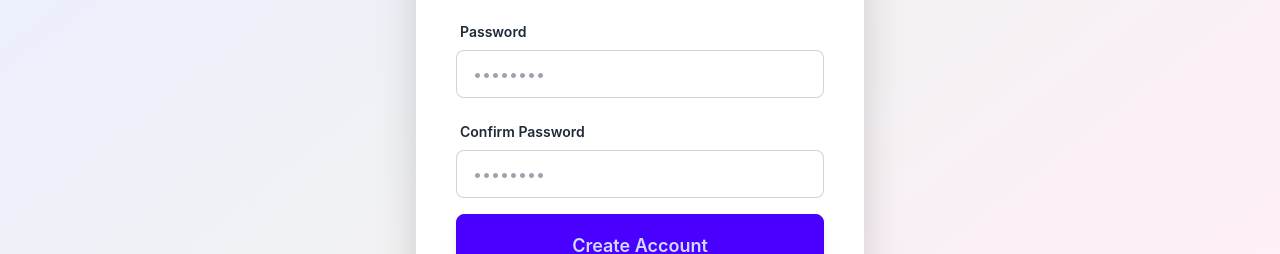
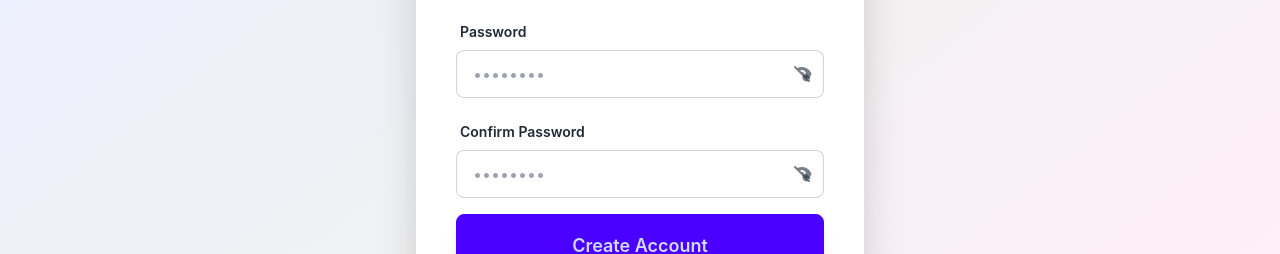
Before and after one commit to sumon72/Digital_Life_Lessons_Client, a React (Vite) app: page /register in a window 1280 px wide. Shown: the part 478-732 px from the top of the page. Built offline with nearby package versions, Linux system fonts and the light colour scheme; no server answers.

Commit message:
update login page

```diff
--- a/src/pages/Login.jsx
+++ b/src/pages/Login.jsx
@@ -8,6 +8,7 @@
 export default function Login() {
   const [email, setEmail] = useState('')
   const [password, setPassword] = useState('')
+  const [showPassword, setShowPassword] = useState(false)
   const [error, setError] = useState('')
   const [loading, setLoading] = useState(false)
   const navigate = useNavigate()
@@ -85,14 +86,34 @@
                 <label className="label">
                   <span className="label-text font-semibold text-base-content">Password</span>
                 </label>
+                <div className="relative">
                   <input
-                  type="password"
+                    type={showPassword ? 'text' : 'password'}
                     placeholder="••••••••"
-                  className="input input-bordered focus:input-primary transition-all"
+                    className="input input-bordered focus:input-primary transition-all w-full pr-12"
                     value={password}
                     onChange={(e) => setPassword(e.target.value)}
                     required
                   />
+                  <button
+                    type="button"
+                    onClick={() => setShowPassword(!showPassword)}
+                    className="absolute right-3 top-1/2 -translate-y-1/2 text-base-content/60 hover:text-base-content transition"
+                    title={showPassword ? 'Hide password' : 'Show password'}
+                  >
+                    {showPassword ? (
+                      <svg className="w-5 h-5" fill="currentColor" viewBox="0 0 20 20">
+                        <path d="M10 12a2 2 0 100-4 2 2 0 000 4z" />
+                        <path fillRule="evenodd" d="M.458 10C1.732 5.943 5.522 3 10 3s8.268 2.943 9.542 7c-1.274 4.057-5.064 7-9.542 7S1.732 14.057.458 10zM14 10a4 4 0 11-8 0 4 4 0 018 0z" clipRule="evenodd" />
+                      </svg>
+                    ) : (
+                      <svg className="w-5 h-5" fill="currentColor" viewBox="0 0 20 20">
+                        <path fillRule="evenodd" d="M3.707 2.293a1 1 0 00-1.414 1.414l14 14a1 1 0 001.414-1.414l-1.473-1.473A10.014 10.014 0 0019.542 10C18.268 5.943 14.478 3 10 3a9.958 9.958 0 00-4.512 1.074l-1.78-1.781zm4.261 4.26l1.514 1.515a2.003 2.003 0 012.45 2.45l1.514 1.514a4 4 0 00-5.478-5.478z" clipRule="evenodd" />
+                        <path d="M15.171 13.576l1.472 1.473a1 1 0 001.414-1.414l-2.96-2.96a9.97 9.97 0 00-1.926-1.538l-2.036 2.036a4 4 0 005.518 5.518l-1.482-1.482z" />
+                      </svg>
+                    )}
+                  </button>
+                </div>
               </div>
 
               <div className="form-control mt-8">
@@ -121,7 +142,7 @@
               <p className="text-center text-base-content/70">
                 Don't have an account?{' '}
                 <Link to="/register" className="text-primary font-semibold hover:underline">
-                  Create one
+                  Sign Up
                 </Link>
               </p>
             </div>
--- a/src/pages/Register.jsx
+++ b/src/pages/Register.jsx
@@ -10,6 +10,8 @@
   const [email, setEmail] = useState('')
   const [password, setPassword] = useState('')
   const [confirmPassword, setConfirmPassword] = useState('')
+  const [showPassword, setShowPassword] = useState(false)
+  const [showConfirmPassword, setShowConfirmPassword] = useState(false)
   const [error, setError] = useState('')
   const [loading, setLoading] = useState(false)
   const navigate = useNavigate()
@@ -32,6 +34,14 @@
 
     if (password.length < 6) {
       setError('Password must be at least 6 characters')
+      return
+    }
+    if (!/[A-Z]/.test(password)) {
+      setError('Password must include at least one uppercase letter')
+      return
+    }
+    if (!/[a-z]/.test(password)) {
+      setError('Password must include at least one lowercase letter')
       return
     }
 
@@ -119,28 +129,68 @@
                 <label className="label">
                   <span className="label-text font-semibold text-base-content">Password</span>
                 </label>
+                <div className="relative">
                   <input
-                  type="password"
+                    type={showPassword ? 'text' : 'password'}
                     placeholder="••••••••"
-                  className="input input-bordered focus:input-primary transition-all"
+                    className="input input-bordered focus:input-primary transition-all w-full pr-12"
                     value={password}
                     onChange={(e) => setPassword(e.target.value)}
                     required
                   />
+                  <button
+                    type="button"
+                    onClick={() => setShowPassword(!showPassword)}
+                    className="absolute right-3 top-1/2 -translate-y-1/2 text-base-content/60 hover:text-base-content transition"
+                    title={showPassword ? 'Hide password' : 'Show password'}
+                  >
+                    {showPassword ? (
+                      <svg className="w-5 h-5" fill="currentColor" viewBox="0 0 20 20">
+                        <path d="M10 12a2 2 0 100-4 2 2 0 000 4z" />
+                        <path fillRule="evenodd" d="M.458 10C1.732 5.943 5.522 3 10 3s8.268 2.943 9.542 7c-1.274 4.057-5.064 7-9.542 7S1.732 14.057.458 10zM14 10a4 4 0 11-8 0 4 4 0 018 0z" clipRule="evenodd" />
+                      </svg>
+                    ) : (
+                      <svg className="w-5 h-5" fill="currentColor" viewBox="0 0 20 20">
+                        <path fillRule="evenodd" d="M3.707 2.293a1 1 0 00-1.414 1.414l14 14a1 1 0 001.414-1.414l-1.473-1.473A10.014 10.014 0 0019.542 10C18.268 5.943 14.478 3 10 3a9.958 9.958 0 00-4.512 1.074l-1.78-1.781zm4.261 4.26l1.514 1.515a2.003 2.003 0 012.45 2.45l1.514 1.514a4 4 0 00-5.478-5.478z" clipRule="evenodd" />
+                        <path d="M15.171 13.576l1.472 1.473a1 1 0 001.414-1.414l-2.96-2.96a9.97 9.97 0 00-1.926-1.538l-2.036 2.036a4 4 0 005.518 5.518l-1.482-1.482z" />
+                      </svg>
+                    )}
+                  </button>
+                </div>
               </div>
 
               <div className="form-control">
                 <label className="label">
                   <span className="label-text font-semibold text-base-content">Confirm Password</span>
                 </label>
+                <div className="relative">
                   <input
-                  type="password"
+                    type={showConfirmPassword ? 'text' : 'password'}
                     placeholder="••••••••"
-                  className="input input-bordered focus:input-primary transition-all"
+                    className="input input-bordered focus:input-primary transition-all w-full pr-12"
                     value={confirmPassword}
                     onChange={(e) => setConfirmPassword(e.target.value)}
                     required
                   />
+                  <button
+                    type="button"
+                    onClick={() => setShowConfirmPassword(!showConfirmPassword)}
+                    className="absolute right-3 top-1/2 -translate-y-1/2 text-base-content/60 hover:text-base-content transition"
+                    title={showConfirmPassword ? 'Hide password' : 'Show password'}
+                  >
+                    {showConfirmPassword ? (
+                      <svg className="w-5 h-5" fill="currentColor" viewBox="0 0 20 20">
+                        <path d="M10 12a2 2 0 100-4 2 2 0 000 4z" />
+                        <path fillRule="evenodd" d="M.458 10C1.732 5.943 5.522 3 10 3s8.268 2.943 9.542 7c-1.274 4.057-5.064 7-9.542 7S1.732 14.057.458 10zM14 10a4 4 0 11-8 0 4 4 0 018 0z" clipRule="evenodd" />
+                      </svg>
+                    ) : (
+                      <svg className="w-5 h-5" fill="currentColor" viewBox="0 0 20 20">
+                        <path fillRule="evenodd" d="M3.707 2.293a1 1 0 00-1.414 1.414l14 14a1 1 0 001.414-1.414l-1.473-1.473A10.014 10.014 0 0019.542 10C18.268 5.943 14.478 3 10 3a9.958 9.958 0 00-4.512 1.074l-1.78-1.781zm4.261 4.26l1.514 1.515a2.003 2.003 0 012.45 2.45l1.514 1.514a4 4 0 00-5.478-5.478z" clipRule="evenodd" />
+                        <path d="M15.171 13.576l1.472 1.473a1 1 0 001.414-1.414l-2.96-2.96a9.97 9.97 0 00-1.926-1.538l-2.036 2.036a4 4 0 005.518 5.518l-1.482-1.482z" />
+                      </svg>
+                    )}
+                  </button>
+                </div>
               </div>
 
               <div className="form-control mt-8">
@@ -169,7 +219,7 @@
               <p className="text-center text-base-content/70">
                 Already have an account?{' '}
                 <Link to="/login" className="text-secondary font-semibold hover:underline">
-                  Sign in
+                  Login
                 </Link>
               </p>
             </div>
```
Lines whose indentation alone changed are shown as unchanged.
